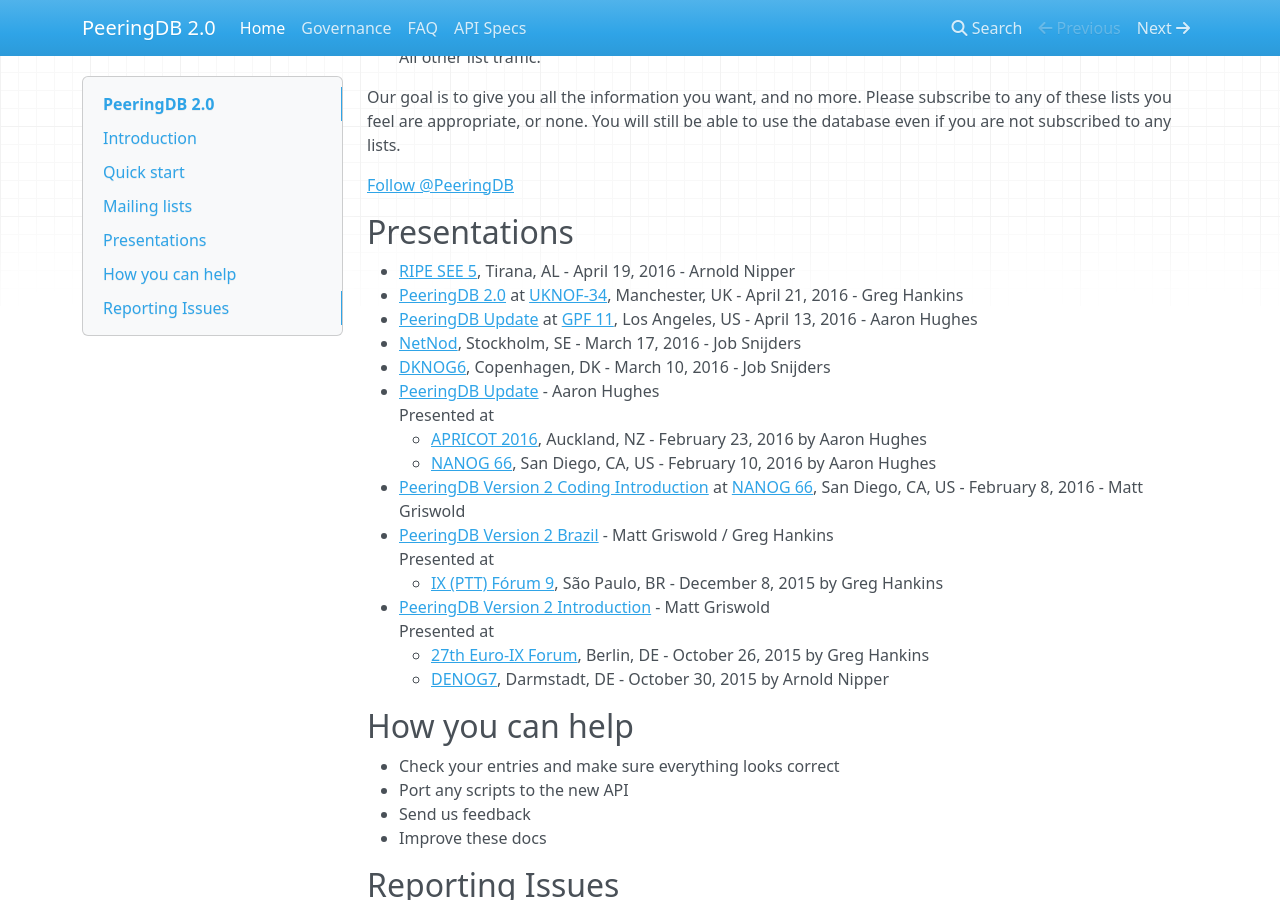
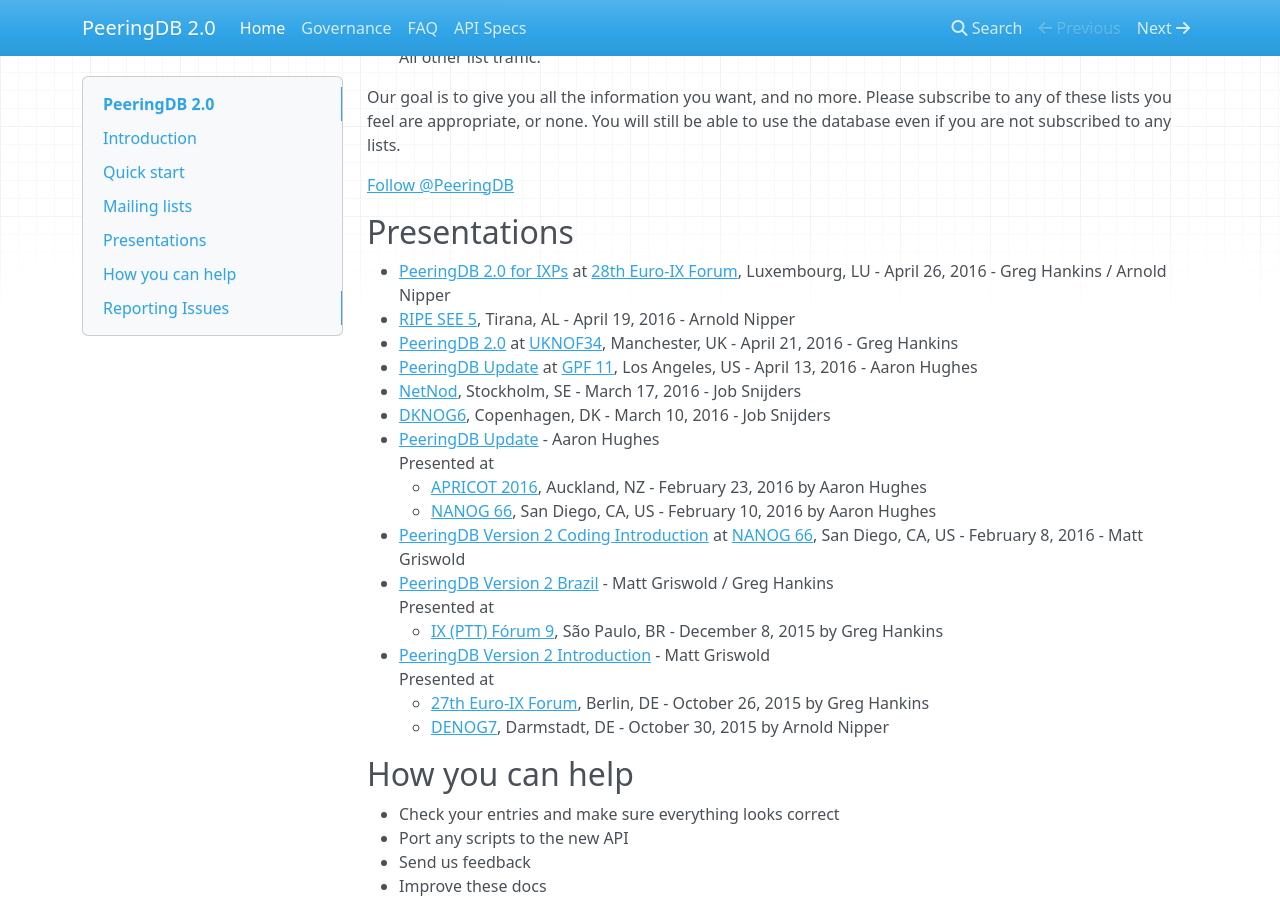
Before and after one commit to peeringdb/docs, an MkDocs documentation site: the page built from docs/index.md, in a window 1280 px wide and 900 px high, scrolled down 1504 px. Built offline with MkDocs 1.6.1, drawn with Linux system fonts in a browser that asks for light colours; nearby versions of some CDN libraries; comment, search, counter and statistics services are not loaded; old or Windows-style settings are respelled for this version of MkDocs.

Commit message:
Presentations update.

```diff
--- a/docs/index.md
+++ b/docs/index.md
@@ -78,8 +78,9 @@
 
 ## Presentations
 
+- [PeeringDB 2.0 for IXPs](presentation/2016-04-26_PeeringDB_28th_Euro-IX_Forum.pdf) at [28th Euro-IX Forum](https://www.euro-ix.net/), Luxembourg, LU - April 26, 2016 - Greg Hankins / Arnold Nipper
 - [RIPE SEE 5](https://www.ripe.net/participate/meetings/regional-meetings/see-5), Tirana, AL - April 19, 2016 - Arnold Nipper
-- [PeeringDB 2.0](presentation/2016-04-21_PeeringDB_UKNOF-34.pdf) at [UKNOF-34](https://indico.uknof.org.uk/conferenceDisplay.py?confId=36), Manchester, UK - April 21, 2016 - Greg Hankins
+- [PeeringDB 2.0](presentation/2016-04-21_PeeringDB_UKNOF34.pdf) at [UKNOF34](https://indico.uknof.org.uk/conferenceDisplay.py?confId=36), Manchester, UK - April 21, 2016 - Greg Hankins
 - [PeeringDB Update](presentation/2016-04-13_PeeringTrack-PDB-Update-GPF11.pdf) at [GPF 11](https://www.peeringforum.com/), Los Angeles, US - April 13, 2016 - Aaron Hughes
 - [NetNod](http://www.netnod.se/netnod-spring-meeting-2016), Stockholm, SE - March 17, 2016 - Job Snijders
 - [DKNOG6](http://www.dknog.dk/events/dknog6/), Copenhagen, DK - March 10, 2016 - Job Snijders
```
Also changed, not shown: 3 other files.
